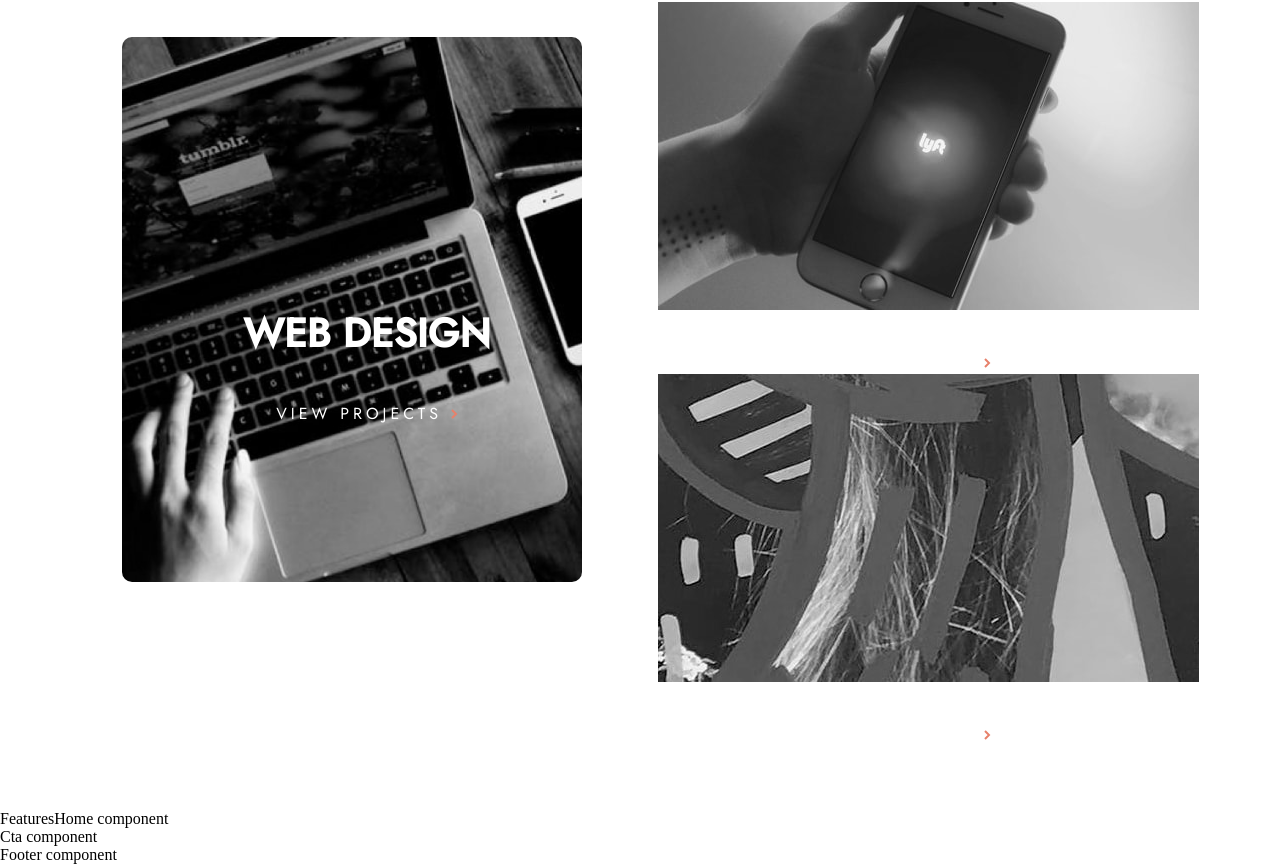
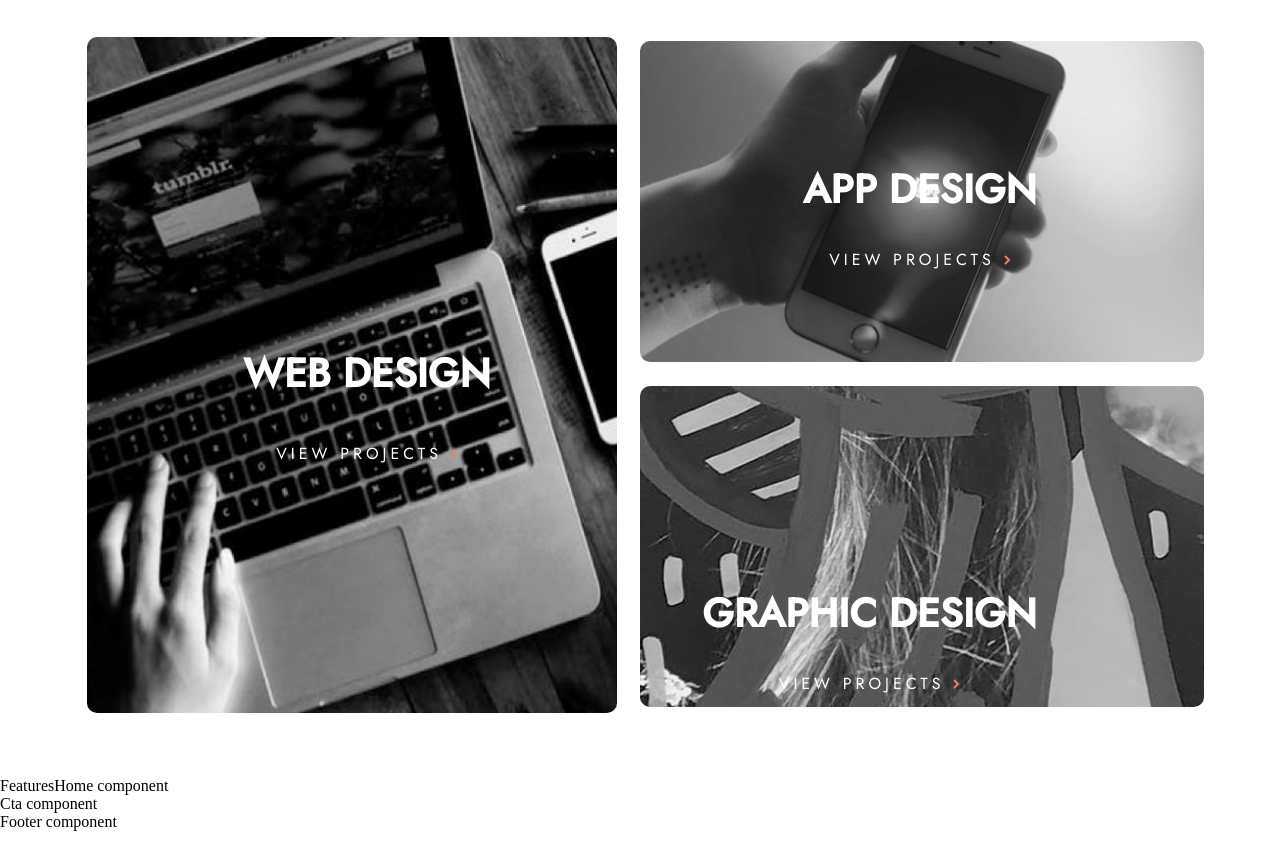
Before and after one commit to clf94-dev/designo-react, a React (Create React App) app: page / in a window 1280 px wide. Shown: the part 856-1720 px from the top of the page. Built offline with nearby package versions, Linux system fonts and the light colour scheme.

Commit message:
added overlay and style to elements

```diff
--- a/src/components/MiddleHome.jsx
+++ b/src/components/MiddleHome.jsx
@@ -24,18 +24,22 @@ function MiddleHome(){
                 </Grid>
                 <Grid item xs={12} md={6} className="appGraphic-col">
 <div className="app-graphic-cont">
-<img src={AppDesigD} alt="Web Design"/>
-<div className="web-text">
-    <h2>WEB DESIGN</h2>
+<div className="app-text">
+    <h2>APP DESIGN</h2>
+    <p>VIEW PROJECTS <img src={Arrow} alt="Arrow"/></p>
+</div>#
+
+<img className="backg" src={AppDesigD} alt="Web Design"/>
+<div className="overlay"/>
+</div>
+<div className="app-graphic-cont graph-cont">
+<div className="graphic-text">
+    <h2>GRAPHIC DESIGN</h2>
     <p>VIEW PROJECTS <img src={Arrow} alt="Arrow"/></p>
 </div>
-</div>
-<div className="app-graphic-cont">
-<img src={GraphicDesigD} alt="Web Design"/>
-<div className="web-text">
-    <h2>WEB DESIGN</h2>
-    <p>VIEW PROJECTS <img src={Arrow} alt="Arrow"/></p>
-</div>
+<div className="overlay-graph"/>
+<img className="backg" src={GraphicDesigD} alt="Web Design"/>
+
 </div>
 </Grid>
 
--- a/src/components/styles/App.css
+++ b/src/components/styles/App.css
@@ -199,11 +199,20 @@
 
 .middleHome-cont .webDesign-col {
   border-radius: 10px;
-  padding: 3% 5%;
+  padding: 3% 2% 0% 2%;
+}
+
+.middleHome-cont .webDesign-col:hover {
+  cursor: pointer;
+}
+
+.middleHome-cont .webDesign-col:hover .overlay {
+  opacity: 0.7;
 }
 
 .middleHome-cont .webDesign-col .backg {
   width: 100%;
+  height: 100%;
   border-radius: 10px;
   z-index: -1;
 }
@@ -211,7 +220,7 @@
 .middleHome-cont .webDesign-col .web-text {
   position: absolute;
   left: 19%;
-  top: 145%;
+  top: 150%;
   z-index: 3;
 }
 
@@ -228,15 +237,101 @@
 .middleHome-cont .webDesign-col .overlay {
   position: absolute;
   top: 112.7%;
-  left: 9.5%;
-  height: 81.7%;
-  width: 36%;
+  left: 6.8%;
+  height: 100.3%;
+  width: 41.4%;
   opacity: 0;
   transition: .5s ease;
   border-radius: 10px;
   background-color: #E7816B;
 }
 
-.middleHome-cont .webDesign-col:hover .overlay {
+.middleHome-cont .graph-cont {
+  padding: 2% 2% 0% 0 !important;
+}
+
+.middleHome-cont .graph-cont:hover {
+  cursor: pointer;
+}
+
+.middleHome-cont .graph-cont:hover .overlay-graph {
   opacity: 0.7;
 }
+
+.middleHome-cont .graph-cont .overlay-graph {
+  position: absolute;
+  top: 164%;
+  right: 5.9%;
+  height: 48.2%;
+  width: 44.1%;
+  opacity: 0;
+  transition: .5s ease;
+  border-radius: 10px;
+  background-color: #E7816B;
+}
+
+.middleHome-cont .app-graphic-cont {
+  border-radius: 10px;
+  padding: 2.8% 2% 1% 0;
+}
+
+.middleHome-cont .app-graphic-cont:hover {
+  cursor: pointer;
+}
+
+.middleHome-cont .app-graphic-cont:hover .overlay {
+  opacity: 0.7;
+}
+
+.middleHome-cont .app-graphic-cont .backg {
+  width: 100%;
+  height: 100%;
+  border-radius: 10px;
+  z-index: -1;
+}
+
+.middleHome-cont .app-graphic-cont .app-text {
+  position: absolute;
+  right: 19%;
+  top: 127%;
+  z-index: 3;
+}
+
+.middleHome-cont .app-graphic-cont .app-text h2 {
+  font-size: 40px;
+  margin-bottom: 30px;
+}
+
+.middleHome-cont .app-graphic-cont .app-text p {
+  font-size: 16px;
+  letter-spacing: 4px;
+}
+
+.middleHome-cont .app-graphic-cont .overlay {
+  position: absolute;
+  top: 112.7%;
+  right: 5.9%;
+  height: 48.2%;
+  width: 44.1%;
+  opacity: 0;
+  transition: .5s ease;
+  border-radius: 10px;
+  background-color: #E7816B;
+}
+
+.middleHome-cont .app-graphic-cont .graphic-text {
+  position: absolute;
+  right: 19%;
+  top: 180%;
+  z-index: 3;
+}
+
+.middleHome-cont .app-graphic-cont .graphic-text h2 {
+  font-size: 40px;
+  margin-bottom: 30px;
+}
+
+.middleHome-cont .app-graphic-cont .graphic-text p {
+  font-size: 16px;
+  letter-spacing: 4px;
+}
--- a/src/components/styles/App.scss
+++ b/src/components/styles/App.scss
@@ -198,16 +198,23 @@
         font-family: $font-family;
         .webDesign-col {
             border-radius: 10px;
-            padding: 3% 5%;
+            padding: 3% 2% 0% 2%;
+            &:hover {
+                cursor: pointer;
+                .overlay {
+                    opacity: 0.7;
+                }
+            }
             .backg {
                 width: 100%;
+                height: 100%;
                 border-radius: 10px;
                 z-index: -1;
             }
             .web-text {
                 position: absolute;
                 left: 19%;
-                top: 145%;
+                top: 150%;
                 z-index: 3;
                 h2 {
                     font-size: $h2;
@@ -221,18 +228,88 @@
             .overlay {
                 position: absolute;
                 top: 112.7%;
-                left: 9.5%;
-                height: 81.7%;
-                width: 36%;
+                left: 6.8%;
+                height: 100.3%;
+                width: 41.4%;
                 opacity: 0;
                 transition: .5s ease;
                 border-radius: 10px;
                 background-color: $peach;
             }
+        }
+        .graph-cont {
+            padding: 2% 2% 0% 0 !important;
             &:hover {
+                cursor: pointer;
+                .overlay-graph {
+                    opacity: 0.7;
+                }
+            }
+            .overlay-graph {
+                position: absolute;
+                top: 164%;
+                right: 5.9%;
+                height: 48.2%;
+                width: 44.1%;
+                opacity: 0;
+                transition: .5s ease;
+                border-radius: 10px;
+                background-color: $peach;
+            }
+        }
+        .app-graphic-cont {
+            border-radius: 10px;
+            padding: 2.8% 2% 1% 0;
+            &:hover {
+                cursor: pointer;
                 .overlay {
                     opacity: 0.7;
                 }
             }
+            .backg {
+                width: 100%;
+                height: 100%;
+                border-radius: 10px;
+                z-index: -1;
+            }
+            .app-text {
+                position: absolute;
+                right: 19%;
+                top: 127%;
+                z-index: 3;
+                h2 {
+                    font-size: $h2;
+                    margin-bottom: 30px;
+                }
+                p {
+                    font-size: $body;
+                    letter-spacing: 4px;
+                }
+            }
+            .overlay {
+                position: absolute;
+                top: 112.7%;
+                right: 5.9%;
+                height: 48.2%;
+                width: 44.1%;
+                opacity: 0;
+                transition: .5s ease;
+                border-radius: 10px;
+                background-color: $peach;
+            }
+            .graphic-text {
+                position: absolute;
+                right: 19%;
+                top: 180%;
+                z-index: 3;
+                h2 {
+                    font-size: $h2;
+                    margin-bottom: 30px;
+                }
+                p {
+                    font-size: $body;
+                    letter-spacing: 4px;
+                }
+            }
         }
     }
```
Also changed, not shown: src/components/styles/App.min.css, 1 other file (tests, documents, lock files or other folders).
